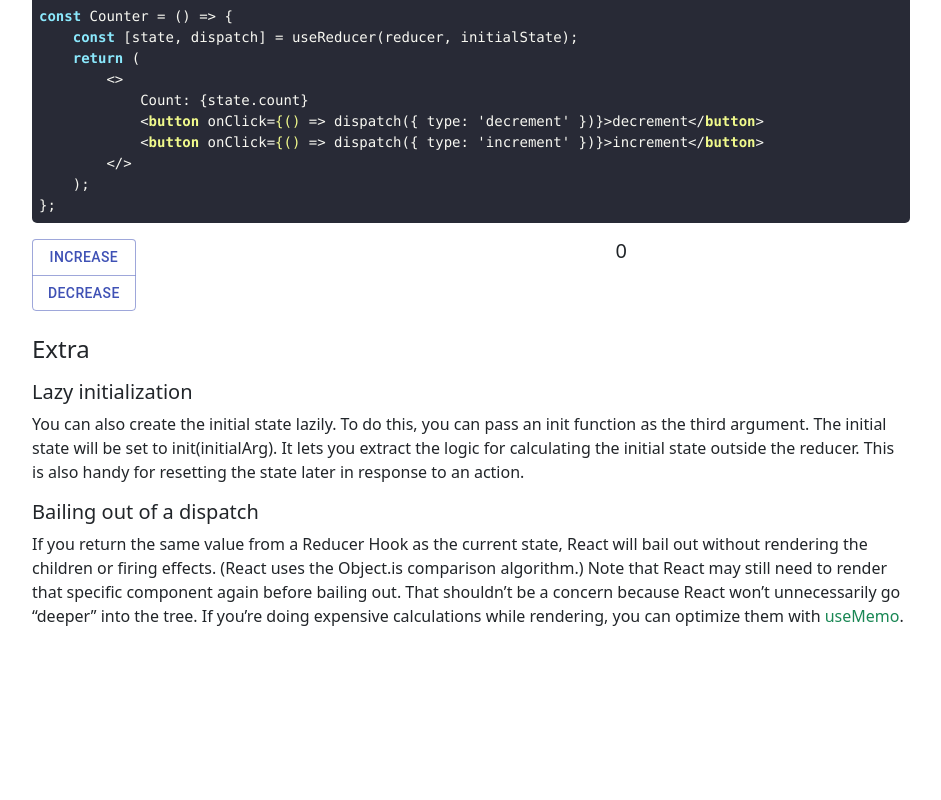
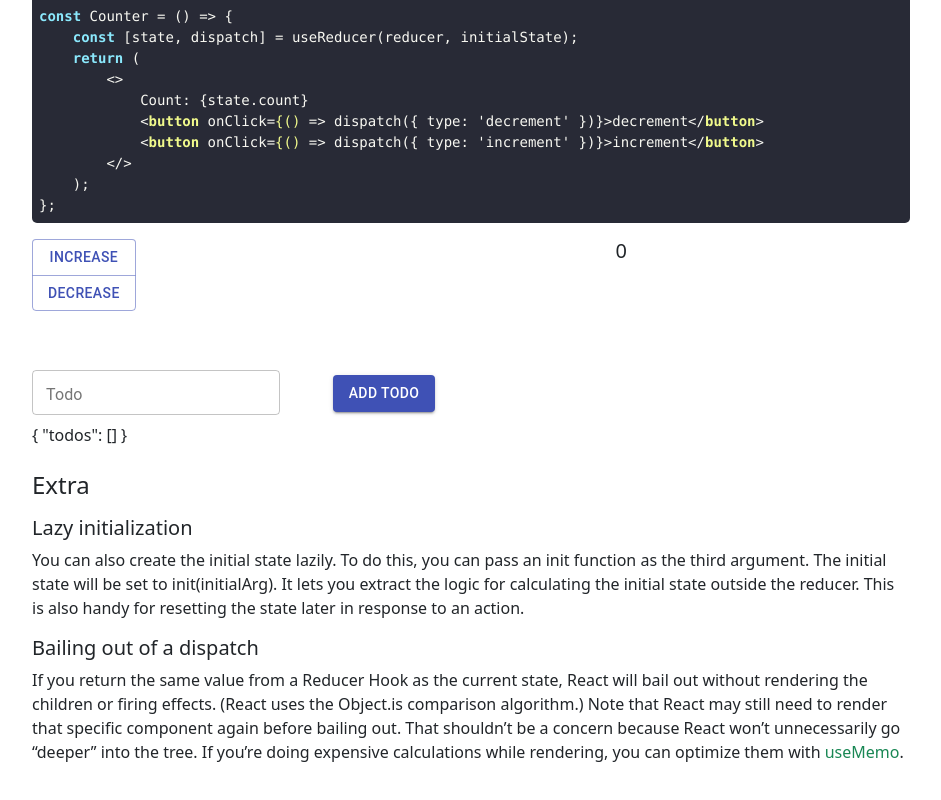
Before and after one commit to axtck/rhooks101, a React (Create React App) app: page /hooks/useReducer in a window 1280 px wide. Shown: the part 1099-1899 px from the top of the page, without its empty margins (264-1205 px from the left). Before the commit the page ends 1783 px from the top, so only its background shows below. Built offline with nearby package versions, Linux system fonts and the light colour scheme.

Commit message:
Add todo reducer code

```diff
--- a/src/components/Forms/TextInputForm.tsx
+++ b/src/components/Forms/TextInputForm.tsx
@@ -2,7 +2,7 @@ import { TextField } from "@material-ui/core";
 import React, { FunctionComponent } from "react";
 
 interface TextInputFormProps {
-    fields: ITextFieldProps[];
+    fields: ITextFieldDef[];
 };
 
 const TextInputForm: FunctionComponent<TextInputFormProps> = ({ fields }) => (
--- a/src/containers/Context/SecondContextContainer.tsx
+++ b/src/containers/Context/SecondContextContainer.tsx
@@ -13,7 +13,7 @@ const SecondContextContainer: FunctionComponent<SecondContextContainerProps> = (
         exampleContext?.setMessageStateVal(e.target.value);
     };
 
-    const textFields: ITextFieldProps[] = [
+    const textFields: ITextFieldDef[] = [
         {
             name: "message",
             label: "Message",
--- a/src/containers/Context/ThirdContextContainer.tsx
+++ b/src/containers/Context/ThirdContextContainer.tsx
@@ -19,7 +19,7 @@ const ThirdContextContainer: FunctionComponent<ThirdContextContainerProps> = ()
         exampleContext.setHexStateVal(generateHexColor());
     };
 
-    const textFields: ITextFieldProps[] = [
+    const textFields: ITextFieldDef[] = [
         {
             name: "message",
             label: "Message",
--- a/src/pages/AdditionalHooks/UseReducerPage.tsx
+++ b/src/pages/AdditionalHooks/UseReducerPage.tsx
@@ -1,11 +1,13 @@
-import React, { FunctionComponent, MouseEvent, useReducer } from "react";
+import { Button } from "@material-ui/core";
+import React, { ChangeEvent, FunctionComponent, MouseEvent, useReducer, useState } from "react";
 import { useHistory } from "react-router-dom";
 import SyntaxHighlighter from "react-syntax-highlighter/dist/esm/default-highlight";
 import { dracula } from 'react-syntax-highlighter/dist/esm/styles/hljs';
 import ButtonGroupStacked from "../../components/Buttons/ButtonGroupStacked";
+import TextInputForm from "../../components/Forms/TextInputForm";
 import { Constants } from "../../constants";
 
-enum ActionType {
+enum ECounterActionType {
     Increase = "INCREASE",
     Decrease = "DECREASE"
 }
@@ -19,17 +21,17 @@ const initialCounterState: ICounterState = {
 };
 
 interface ICounterAction {
-    type: ActionType,
+    type: ECounterActionType,
     payload: number;
 }
 
-const increaseAction: ICounterAction = {
-    type: ActionType.Increase,
+const increaseCounterAction: ICounterAction = {
+    type: ECounterActionType.Increase,
     payload: 1
 };
 
-const decreaseAction: ICounterAction = {
-    type: ActionType.Decrease,
+const decreaseCounterAction: ICounterAction = {
+    type: ECounterActionType.Decrease,
     payload: 1
 };
 
@@ -37,12 +39,12 @@ const counterReducer = (state: ICounterState, action: ICounterAction): ICounterS
     const { type, payload } = action;
 
     switch (type) {
-        case ActionType.Increase:
+        case ECounterActionType.Increase:
             return {
                 ...state,
                 value: state.value + payload
             };
-        case ActionType.Decrease:
+        case ECounterActionType.Decrease:
             return {
                 ...state,
                 value: state.value - payload
@@ -52,12 +54,60 @@ const counterReducer = (state: ICounterState, action: ICounterAction): ICounterS
     }
 };
 
+enum ETodosActionType {
+    Add = "ADD",
+    Remove = "REMOVE"
+}
+
+interface ITodosState {
+    todos: ITodoItem[];
+}
+
+// const initialTodoItem: ITodoItem = {
+//     completed: false,
+//     todo: "Do dishes"
+// };
+
+const initialTodosState: ITodosState = {
+    todos: []
+};
+
+interface ITodosAction {
+    type: ETodosActionType;
+    payload: string;
+}
+
+
+
+const removeTodoAction: ITodosAction = {
+    type: ETodosActionType.Remove,
+    payload: "qsdfqsdfqdsf"
+};
+
+const todoReducer = (state: ITodosState, action: ITodosAction): ITodosState => {
+
+    const { type, payload } = action;
+
+    switch (type) {
+        case ETodosActionType.Add:
+            return {
+                todos: [...state.todos, { todo: payload, completed: false }]
+            };
+        default:
+            return state;
+    }
+
+};
 
 interface UseReducerPageProps { };
 
 const UseReducerPage: FunctionComponent<UseReducerPageProps> = () => {
 
-    const [counter, dispatch] = useReducer(counterReducer, initialCounterState);
+    const [counter, counterDispatch] = useReducer(counterReducer, initialCounterState);
+
+    const [todos, todosDispatch] = useReducer(todoReducer, initialTodosState);
+
+    const [todoText, setTodoText] = useState<string>("");
 
     const history = useHistory();
 
@@ -68,8 +118,25 @@ const UseReducerPage: FunctionComponent<UseReducerPageProps> = () => {
     const handleCounterActionClick = (e: MouseEvent<HTMLButtonElement>, action: string) => {
         e.preventDefault();
         if (action !== "+" && action !== "-") return;
-        if (action === "+") dispatch(increaseAction);
-        if (action === "-") dispatch(decreaseAction);
+        if (action === "+") counterDispatch(increaseCounterAction);
+        if (action === "-") counterDispatch(decreaseCounterAction);
+    };
+
+    const handleTodoInputChange = (e: ChangeEvent<HTMLInputElement>) => {
+        e.preventDefault();
+        setTodoText(e.target.value);
+    };
+
+    const handleAddTodoClick = (e: MouseEvent<HTMLButtonElement>) => {
+        e.preventDefault();
+
+        const addTodoAction: ITodosAction = {
+            type: ETodosActionType.Add,
+            payload: todoText
+        };
+
+        todosDispatch(addTodoAction);
+        setTodoText("");
     };
 
     const btnDefs: IActionBtnDef[] = [
@@ -81,6 +148,15 @@ const UseReducerPage: FunctionComponent<UseReducerPageProps> = () => {
             label: "decrease",
             action: "-"
         }
+    ];
+
+    const textFields: ITextFieldDef[] = [
+        {
+            name: "todo",
+            label: "Todo",
+            value: todoText,
+            onInputChange: handleTodoInputChange
+        },
     ];
 
     return (
@@ -148,7 +224,20 @@ const Counter = () => {
                     <h5>{counter.value}</h5>
                 </div>
             </div>
-
+            <div className="row mt-5">
+                <div className="col-4">
+                    <TextInputForm fields={textFields} />
+                </div>
+                <div className="col-2 mt-3">
+                    <Button variant="contained" color="primary" onClick={handleAddTodoClick}>
+                        add todo
+                    </Button>
+                </div>
+                <div className="col-6 mt-3 text-center">
+                    <p>{todoText}</p>
+                </div>
+            </div>
+            <div><p>{JSON.stringify(todos, null, 2)}</p></div>
             <h4 className="mt-4">Extra</h4>
             <h5 className="mt-3">Lazy initialization</h5>
             <p>
--- a/src/pages/BasicHooks/UseStatePage.tsx
+++ b/src/pages/BasicHooks/UseStatePage.tsx
@@ -37,21 +37,6 @@ const UseStatePage: FunctionComponent<UseStatePageProps> = () => {
         });
     };
 
-    const textFields: ITextFieldProps[] = [
-        {
-            name: "name",
-            label: "Name",
-            value: inputValues.name,
-            onInputChange: handleInputChange
-        },
-        {
-            name: "age",
-            label: "Age",
-            value: inputValues.age,
-            onInputChange: handleInputChange
-        }
-    ];
-
     const handleLinkToUseRef = (e: MouseEvent<HTMLSpanElement>) => {
         e.preventDefault();
         history.push("/hooks/useRef");
@@ -61,7 +46,6 @@ const UseStatePage: FunctionComponent<UseStatePageProps> = () => {
         e.preventDefault();
         history.push("/hooks/useMemo");
     };
-
 
     /**********
      * Render
@@ -75,6 +59,21 @@ const UseStatePage: FunctionComponent<UseStatePageProps> = () => {
         {
             label: "decrease",
             action: "-"
+        }
+    ];
+
+    const textFields: ITextFieldDef[] = [
+        {
+            name: "name",
+            label: "Name",
+            value: inputValues.name,
+            onInputChange: handleInputChange
+        },
+        {
+            name: "age",
+            label: "Age",
+            value: inputValues.age,
+            onInputChange: handleInputChange
         }
     ];
 
```
Also changed, not shown: src/types.d.ts (+6 -1 lines).
